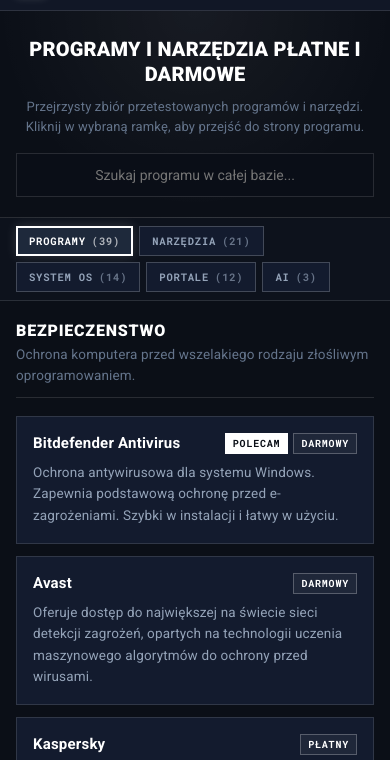
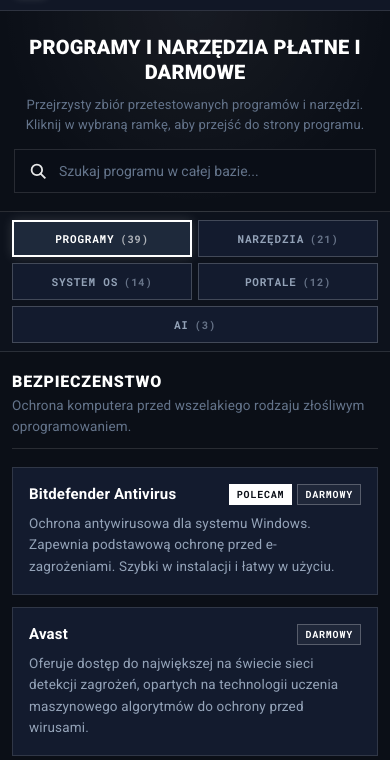
Before and after one commit to Lemor73/programy, a plain HTML site: page index.html in a window 390 px wide. Shown: the part 46-806 px from the top of the page. Drawn offline with Linux system fonts and the light colour scheme.

Commit message:
Improve search box design and functionality
Updated search box styles and functionality, including adjustments to padding, width, and alignment. Enhanced search input behavior and added a search icon.

```diff
--- a/index.html
+++ b/index.html
@@ -158,12 +158,28 @@
             font-weight: 400;
         }
 
-        /* WYSZUKIWARKA */
+        /* WYSZUKIWARKA Z BIAŁĄ LUPKĄ */
         .search-box {
             position: relative;
-            max-width: 540px;
+            max-width: 560px;
             margin: 0 auto;
             width: 100%;
+            display: flex;
+            align-items: center;
+        }
+
+        .search-icon {
+            position: absolute;
+            left: 15px;
+            width: 18px;
+            height: 18px;
+            stroke: #ffffff;
+            fill: none;
+            stroke-width: 2.4;
+            stroke-linecap: square;
+            stroke-linejoin: miter;
+            pointer-events: none;
+            opacity: 0.9;
         }
 
         .search-box input {
@@ -171,19 +187,22 @@
             background-color: var(--bg-input);
             border: 1px solid var(--border);
             color: var(--text-light);
-            padding: 13px 18px;
+            padding: 13px 18px 13px 44px;
             font-size: 14px;
             font-family: inherit;
             outline: none;
-            text-align: center;
-            transition: border-color 0.2s;
+            text-align: left;
+            transition: border-color 0.2s, box-shadow 0.2s;
             -webkit-appearance: none;
         }
 
+        .search-box input::placeholder {
+            color: var(--text-muted);
+        }
+
         .search-box input:focus {
-            border-color: var(--accent);
-            box-shadow: 0 0 0 1px #ffffff;
-            text-align: left;
+            border-color: #ffffff;
+            box-shadow: 0 0 0 1px #ffffff, 0 0 14px rgba(255, 255, 255, 0.15);
         }
 
         /* PASEK MENU KATEGORII */
@@ -194,6 +213,7 @@
             position: sticky;
             top: var(--nav-height);
             z-index: 90;
+            width: 100%;
         }
 
         .category-list {
@@ -212,7 +232,7 @@
             background: #131b2e;
             border: 1px solid rgba(255, 255, 255, 0.2);
             color: var(--text-main);
-            padding: 8px 16px;
+            padding: 9px 16px;
             font-size: 11.5px;
             font-weight: 700;
             font-family: 'Roboto Mono', monospace;
@@ -846,6 +866,7 @@
         }
         .export-box p { color: var(--text-muted); font-size: 12.5px; margin-bottom: 12px; line-height: 1.45; }
 
+        /* WERSJA MOBILNA - PEŁNA SZEROKOŚĆ MENU I IDEALNE DOPASOWANIE */
         @media (max-width: 768px) {
             :root {
                 --nav-height: 56px;
@@ -861,12 +882,12 @@
             }
 
             .btn-settings {
-                padding: 6px 10px;
+                padding: 7px 12px;
                 font-size: 11px;
             }
 
             .hero {
-                padding: 26px 16px 20px;
+                padding: 24px 14px 18px;
             }
 
             .hero h1 {
@@ -876,25 +897,38 @@
 
             .hero p {
                 font-size: 13px;
-                margin-bottom: 16px;
-            }
-
+                margin-bottom: 14px;
+            }
+
+            .search-box {
+                max-width: 100%;
+            }
+
+            /* MENU KATEGORII ROZCIĄGNIĘTE NA CAŁĄ SZEROKOŚĆ */
             .category-bar {
                 padding: 8px 0;
+                width: 100%;
             }
 
             .category-list {
-                padding: 0 16px;
+                padding: 0 12px;
                 gap: 6px;
+                width: 100%;
+                display: flex;
+                flex-wrap: wrap;
             }
 
             .cat-btn {
-                padding: 7px 12px;
-                font-size: 10.5px;
+                flex: 1 1 calc(50% - 6px); /* 2 równe kolumny na całej szerokości telefonu */
+                min-width: 135px;
+                padding: 10px 8px;
+                font-size: 11px;
+                justify-content: center;
+                text-align: center;
             }
 
             .main-container {
-                padding: 20px 16px 60px;
+                padding: 20px 12px 60px;
             }
 
             .section-header h2 {
@@ -968,6 +1002,11 @@
         <p>Przejrzysty zbiór przetestowanych programów i narzędzi. Kliknij w wybraną ramkę, aby przejść do strony programu.</p>
 
         <div class="search-box">
+            <!-- BIAŁA LUPKA SVG -->
+            <svg class="search-icon" viewBox="0 0 24 24">
+                <circle cx="10.5" cy="10.5" r="7"></circle>
+                <line x1="15.5" y1="15.5" x2="21" y2="21"></line>
+            </svg>
             <input type="text" id="search-input" placeholder="Szukaj programu w całej bazie..." autocomplete="off">
         </div>
     </section>
@@ -2028,6 +2067,16 @@
         let frazaSzukania = "";
         let aktywnaKategoriaMenu = "all";
 
+        function normalizujTekst(tekst) {
+            if (!tekst) return "";
+            return String(tekst)
+                .toLowerCase()
+                .replace(/ą/g, 'a').replace(/ć/g, 'c').replace(/ę/g, 'e')
+                .replace(/ł/g, 'l').replace(/ń/g, 'n').replace(/ó/g, 'o')
+                .replace(/ś/g, 's').replace(/ź/g, 'z').replace(/ż/g, 'z')
+                .trim();
+        }
+
         function ucieknijHTML(tekst) {
             if (!tekst) return "";
             return String(tekst).replace(/[&<>'"]/g, znak => ({
@@ -2043,13 +2092,16 @@
             kontenerKategorii.innerHTML = "";
             wrapperSekcji.innerHTML = "";
 
+            const qNorm = normalizujTekst(frazaSzukania);
+            const czySzukamy = qNorm !== "";
+
             const widoczneWszystkieCount = BAZA.tools.filter(t => {
                 const k = BAZA.categories.find(c => c.id === t.catId);
                 return k && k.visible !== false;
             }).length;
 
             const przyciskWszystkie = document.createElement("button");
-            przyciskWszystkie.className = `cat-btn ${aktywnaKategoriaMenu === 'all' ? 'active' : ''}`;
+            przyciskWszystkie.className = `cat-btn ${(aktywnaKategoriaMenu === 'all' || czySzukamy) ? 'active' : ''}`;
             przyciskWszystkie.setAttribute("title", "Pokaż wszystkie programy");
             przyciskWszystkie.innerHTML = `<span>PROGRAMY</span> <span style="opacity:0.65; font-size:10.5px;">(${widoczneWszystkieCount})</span>`;
             przyciskWszystkie.onclick = () => {
@@ -2066,7 +2118,7 @@
             kategorieWMenu.forEach(kat => {
                 const count = BAZA.tools.filter(t => t.catId === kat.id).length;
                 const btnKat = document.createElement("button");
-                btnKat.className = `cat-btn ${aktywnaKategoriaMenu === kat.id ? 'active' : ''}`;
+                btnKat.className = `cat-btn ${(!czySzukamy && aktywnaKategoriaMenu === kat.id) ? 'active' : ''}`;
                 btnKat.setAttribute("title", `Pokaż tylko: ${kat.title}`);
                 btnKat.innerHTML = `<span>${ucieknijHTML(kat.title)}</span> <span style="opacity:0.65; font-size:10.5px;">(${count})</span>`;
 
@@ -2082,31 +2134,40 @@
             });
 
             let sekcjeDoWyswietlenia = [];
-            if (aktywnaKategoriaMenu === "all") {
+            if (czySzukamy) {
+                sekcjeDoWyswietlenia = BAZA.categories;
+            } else if (aktywnaKategoriaMenu === "all") {
                 sekcjeDoWyswietlenia = BAZA.categories.filter(c => c.visible !== false);
             } else {
                 sekcjeDoWyswietlenia = BAZA.categories.filter(c => c.id === aktywnaKategoriaMenu);
             }
 
-            const q = frazaSzukania.trim().toLowerCase();
             let lacznaLiczbaZnalezionych = 0;
 
             sekcjeDoWyswietlenia.forEach(kat => {
                 const programyWKategorii = BAZA.tools.filter(t => t.catId === kat.id);
 
                 const pasujaceProgramy = programyWKategorii.filter(t => {
-                    if (q === "") return true;
-                    const lic = (t.license || '').toLowerCase();
-                    const isRec = t.recommended ? 'polecam polecane' : '';
-                    return (t.title && t.title.toLowerCase().includes(q)) ||
-                           (t.desc && t.desc.toLowerCase().includes(q)) ||
-                           lic.includes(q) ||
-                           isRec.includes(q) ||
-                           (kat.title && kat.title.toLowerCase().includes(q)) ||
-                           (kat.desc && kat.desc.toLowerCase().includes(q));
+                    if (!czySzukamy) return true;
+
+                    const titleNorm = normalizujTekst(t.title);
+                    const descNorm = normalizujTekst(t.desc);
+                    const licNorm = normalizujTekst(t.license);
+                    const urlNorm = normalizujTekst(t.url);
+                    const katTitleNorm = normalizujTekst(kat.title);
+                    const katDescNorm = normalizujTekst(kat.desc);
+                    const recStr = t.recommended ? "polecam polecany polecane" : "";
+
+                    return titleNorm.includes(qNorm) ||
+                           descNorm.includes(qNorm) ||
+                           licNorm.includes(qNorm) ||
+                           urlNorm.includes(qNorm) ||
+                           recStr.includes(qNorm) ||
+                           katTitleNorm.includes(qNorm) ||
+                           katDescNorm.includes(qNorm);
                 });
 
-                if (q !== "" && pasujaceProgramy.length === 0) {
+                if (czySzukamy && pasujaceProgramy.length === 0) {
                     return;
                 }
 
@@ -2152,7 +2213,7 @@
                 wrapperSekcji.appendChild(sekcjaEl);
             });
 
-            if (q !== "" && lacznaLiczbaZnalezionych === 0) {
+            if (czySzukamy && lacznaLiczbaZnalezionych === 0) {
                 wrapperSekcji.innerHTML = `<div class="empty-state">Nie znaleziono żadnego programu pasującego do hasła: <b>"${ucieknijHTML(frazaSzukania)}"</b></div>`;
             } else if (sekcjeDoWyswietlenia.length === 0) {
                 wrapperSekcji.innerHTML = `<div class="empty-state">Brak widocznych kategorii do wyświetlenia.</div>`;
```
